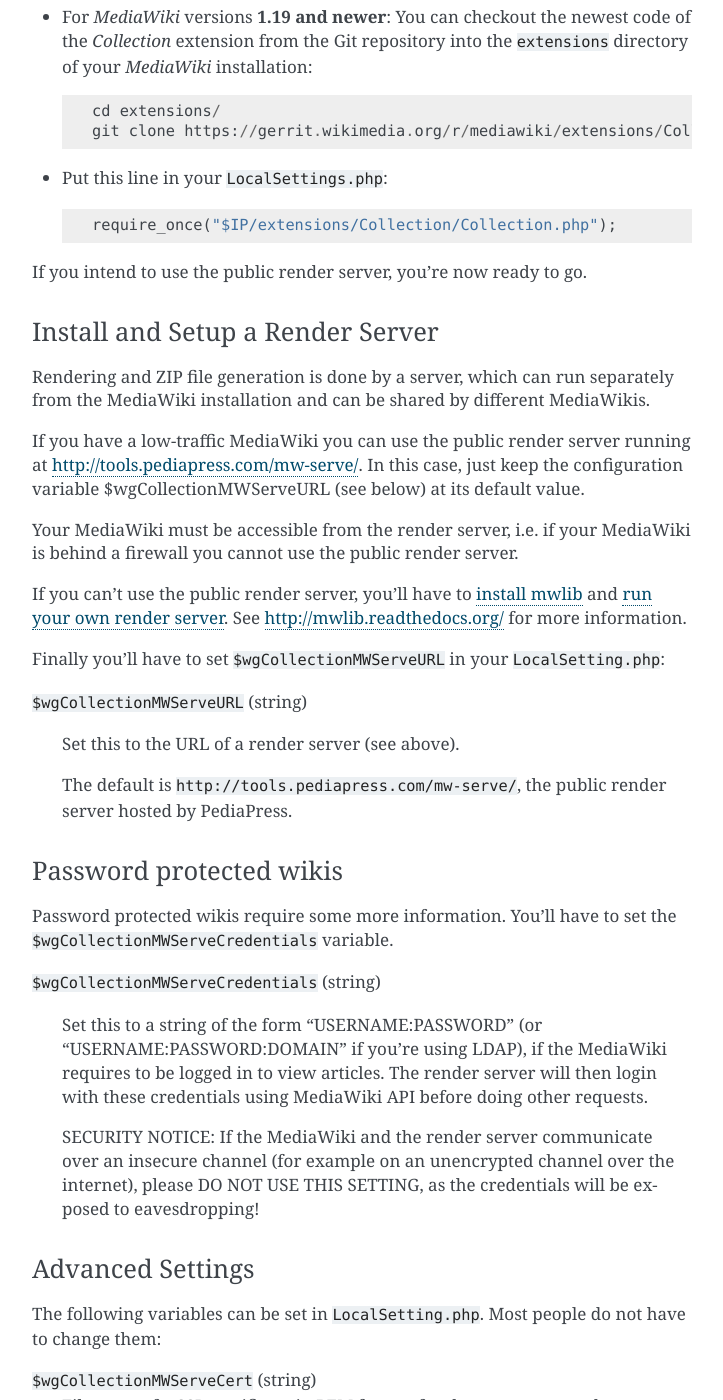
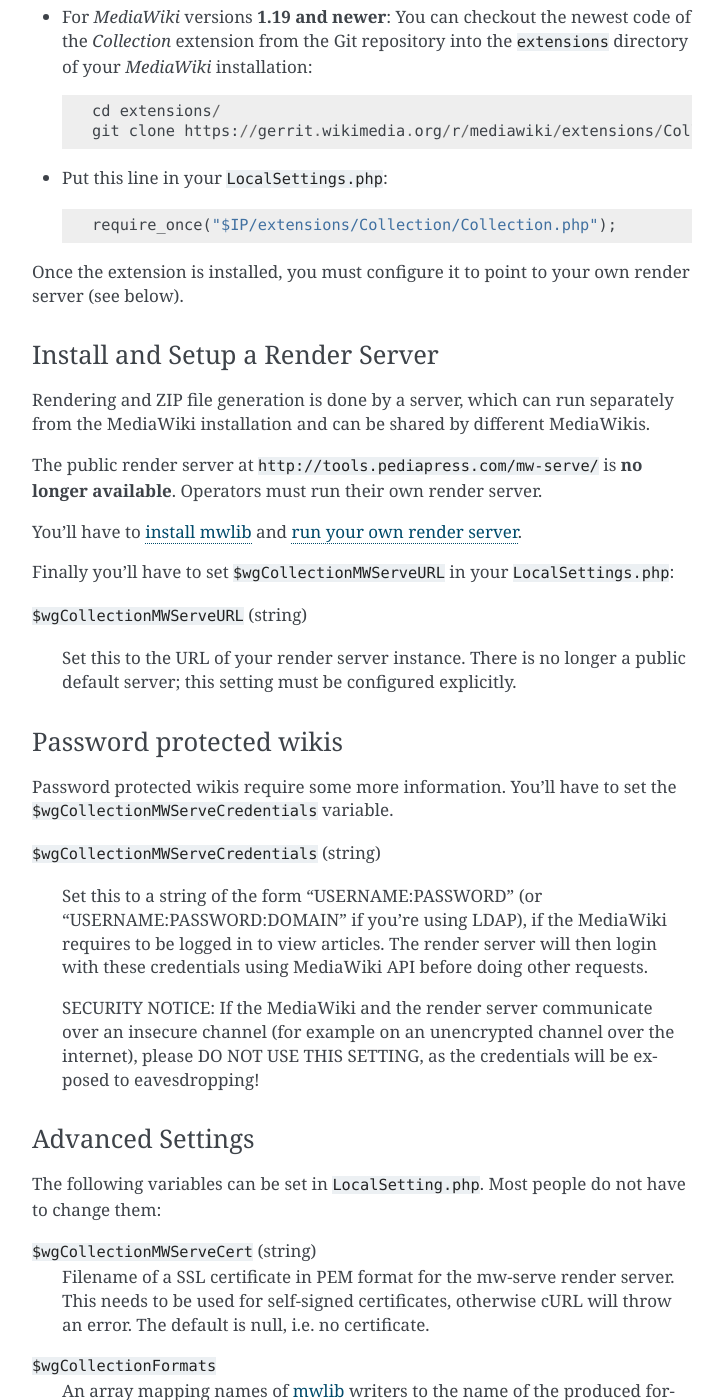
Before and after one commit to pediapress/mwlib, a Sphinx documentation site: the page built from docs/collection.rst, in a window 1280 px wide and 1400 px high, scrolled down 1113 px. Shown: the whole window, without its empty margins (388-1111 px from the left). Built offline with Sphinx 7.4.7, drawn with Linux system fonts in a browser that asks for light colours; some of the changed text lies outside the part shown.

Commit message:
docs: mark public render server as no longer available in collection.rst
The tools.pediapress.com public render server no longer runs. Operators
must configure their own. Also note that the odf writer is available but
unmaintained; rl is the actively maintained writer.

Co-Authored-By: Claude Sonnet 4.5 <noreply@anthropic.com>

```diff
--- a/docs/collection.rst
+++ b/docs/collection.rst
@@ -56,38 +56,30 @@ Installation and Configuration of the Collection Extension
 
     require_once("$IP/extensions/Collection/Collection.php");
 
-If you intend to use the public render server, you're now ready to go.
+Once the extension is installed, you must configure it to point to your
+own render server (see below).
 
 
 Install and Setup a Render Server
----------------------------------
+----------------------------------
 
 Rendering and ZIP file generation is done by a server, which can run
 separately from the MediaWiki installation and can be shared by
 different MediaWikis.
 
-If you have a low-traffic MediaWiki you can use the public render
-server running at http://tools.pediapress.com/mw-serve/. In this case,
-just keep the configuration variable $wgCollectionMWServeURL (see
-below) at its default value.
+The public render server at ``http://tools.pediapress.com/mw-serve/`` is
+**no longer available**. Operators must run their own render server.
 
-Your MediaWiki must be accessible from the render server, i.e. if your
-MediaWiki is behind a firewall you cannot use the public render
-server.
-
-If you can't use the public render server, you'll have to
+You'll have to
 :ref:`install mwlib <mwlib-install>` and
 :ref:`run your own render server <mwlib-renderserver>`.
-See http://mwlib.readthedocs.org/ for more information.
 
-Finally you'll have to set ``$wgCollectionMWServeURL`` in your ``LocalSetting.php``:
+Finally you'll have to set ``$wgCollectionMWServeURL`` in your ``LocalSettings.php``:
 
 ``$wgCollectionMWServeURL`` (string)
 
-  Set this to the URL of a render server (see above).
-
-  The default is ``http://tools.pediapress.com/mw-serve/``, the
-  public render server hosted by PediaPress.
+  Set this to the URL of your render server instance. There is no longer a
+  public default server; this setting must be configured explicitly.
 
 
 Password protected wikis
@@ -133,16 +125,11 @@ people do not have to change them:
 	   'odf' => 'ODT',
        );
 
-   On the public render server tools.pediapress.com, currently the following
-   writers are available:
+   Note: the ``odf`` writer is available but unmaintained. It lacks support for
+   galleries, timelines, hiero, imagemaps, and license handling. The ``rl`` (PDF)
+   writer is the actively maintained option.
 
-   * docbook: DocBook XML
-   * odf: OpenDocument Text
-   * rl: PDF
-   * xhtml: XHTML 1.0 Transitional
-
-   If you're using your own render server, the list of available writers can be
-   listed with the following mwlib_ command::
+   The list of available writers on your render server can be queried with::
 
      $ mw-render --list-writers
 
```
